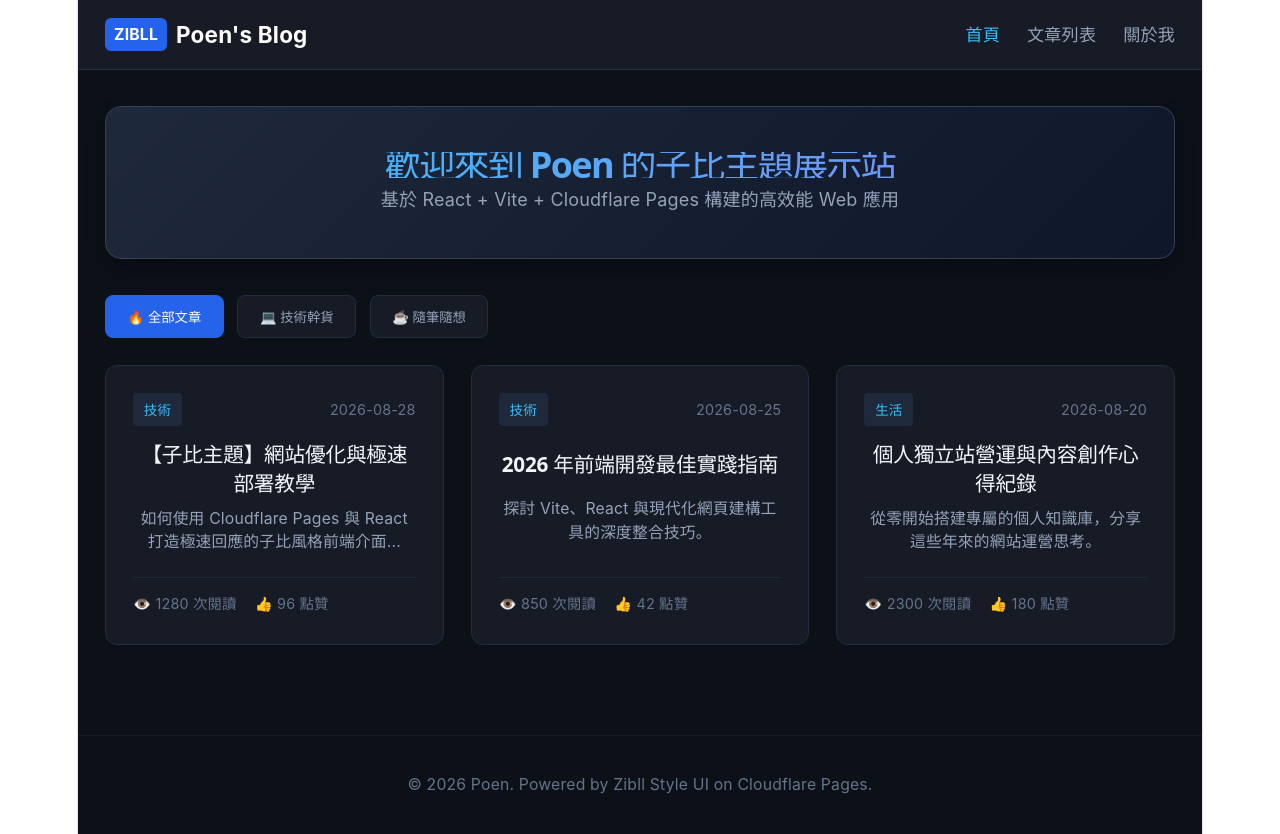
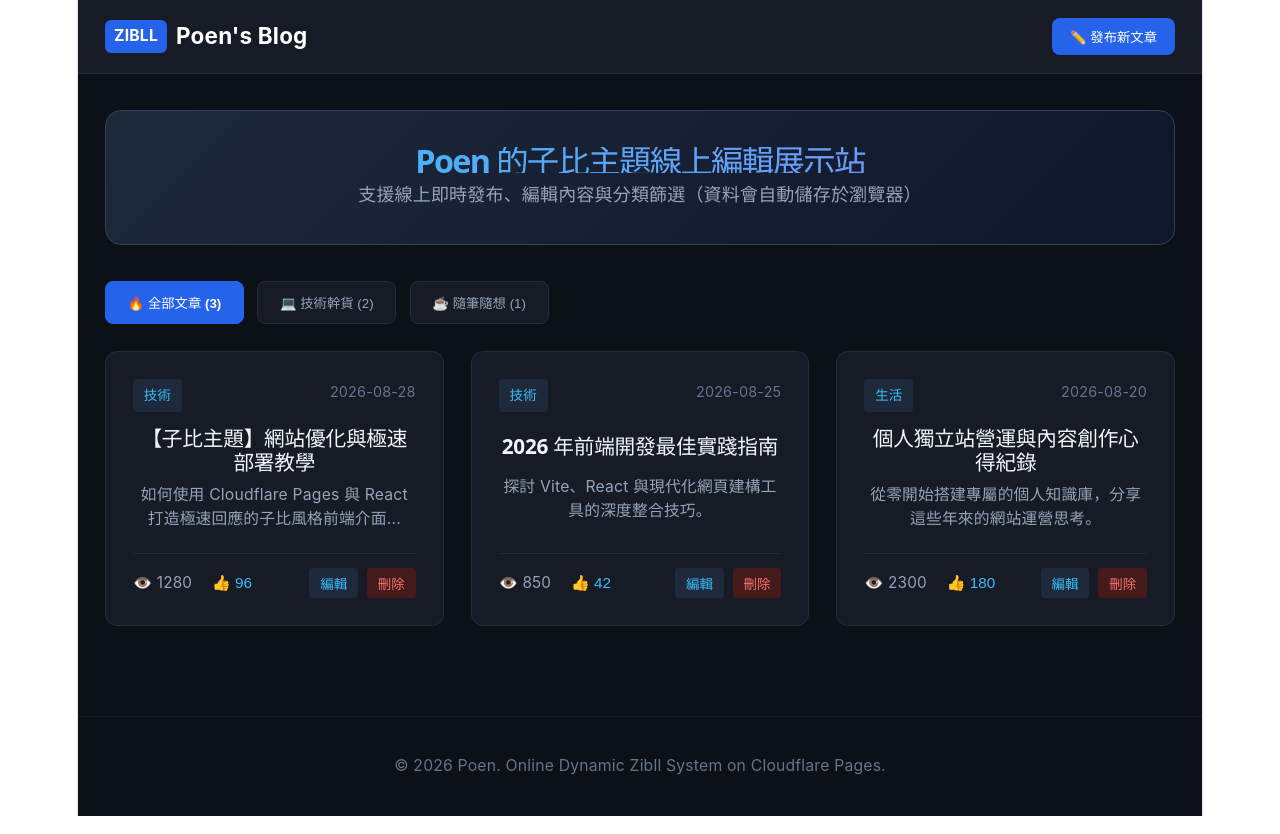
Before and after one commit to PoenInfo/my-zibll-app, a React (Vite) app: page / in a window 1280 px wide. Built offline with nearby package versions, Linux system fonts and the light colour scheme.

Commit message:
feat: implement Zibll style blog homepage

```diff
--- a/src/App.tsx
+++ b/src/App.tsx
@@ -1,13 +1,84 @@
-import { useState } from 'react'
+import { useState, useEffect } from 'react'
+
+interface Post {
+  id: number
+  title: string
+  category: string
+  date: string
+  views: number
+  likes: number
+  desc: string
+}
+
+const INITIAL_POSTS: Post[] = [
+  { id: 1, title: '【子比主題】網站優化與極速部署教學', category: 'tech', date: '2026-08-28', views: 1280, likes: 96, desc: '如何使用 Cloudflare Pages 與 React 打造極速回應的子比風格前端介面...' },
+  { id: 2, title: '2026 年前端開發最佳實踐指南', category: 'tech', date: '2026-08-25', views: 850, likes: 42, desc: '探討 Vite、React 與現代化網頁建構工具的深度整合技巧。' },
+  { id: 3, title: '個人獨立站營運與內容創作心得紀錄', category: 'life', date: '2026-08-20', views: 2300, likes: 180, desc: '從零開始搭建專屬的個人知識庫，分享這些年來的網站運營思考。' },
+]
 
 export default function App() {
   const [activeTab, setActiveTab] = useState('all')
+  const [posts, setPosts] = useState<Post[]>(() => {
+    const saved = localStorage.getItem('zibll_posts')
+    return saved ? JSON.parse(saved) : INITIAL_POSTS
+  })
 
-  const posts = [
-    { id: 1, title: '【子比主題】網站優化與極速部署教學', category: 'tech', date: '2026-08-28', views: 1280, likes: 96, desc: '如何使用 Cloudflare Pages 與 React 打造極速回應的子比風格前端介面...' },
-    { id: 2, title: '2026 年前端開發最佳實踐指南', category: 'tech', date: '2026-08-25', views: 850, likes: 42, desc: '探討 Vite、React 與現代化網頁建構工具的深度整合技巧。' },
-    { id: 3, title: '個人獨立站營運與內容創作心得紀錄', category: 'life', date: '2026-08-20', views: 2300, likes: 180, desc: '從零開始搭建專屬的個人知識庫，分享這些年來的網站運營思考。' },
-  ]
+  // 編輯與新增模態框 State
+  const [showModal, setShowModal] = useState(false)
+  const [editingId, setEditingId] = useState<number | null>(null)
+  const [formData, setFormData] = useState({ title: '', category: 'tech', desc: '' })
+
+  useEffect(() => {
+    localStorage.setItem('zibll_posts', JSON.stringify(posts))
+  }, [posts])
+
+  // 開啟新增文章模態框
+  const handleOpenAdd = () => {
+    setEditingId(null)
+    setFormData({ title: '', category: 'tech', desc: '' })
+    setShowModal(true)
+  }
+
+  // 開啟編輯文章模態框
+  const handleOpenEdit = (post: Post) => {
+    setEditingId(post.id)
+    setFormData({ title: post.title, category: post.category, desc: post.desc })
+    setShowModal(true)
+  }
+
+  // 儲存文章（新增或更新）
+  const handleSave = (e: React.FormEvent) => {
+    e.preventDefault()
+    if (!formData.title.trim()) return alert('請輸入文章標題！')
+
+    if (editingId) {
+      setPosts(posts.map(p => p.id === editingId ? { ...p, ...formData } : p))
+    } else {
+      const newPost: Post = {
+        id: Date.now(),
+        title: formData.title,
+        category: formData.category,
+        date: new Date().toISOString().split('T')[0],
+        views: 1,
+        likes: 0,
+        desc: formData.desc,
+      }
+      setPosts([newPost, ...posts])
+    }
+    setShowModal(false)
+  }
+
+  // 刪除文章
+  const handleDelete = (id: number) => {
+    if (confirm('確定要刪除這篇文章嗎？')) {
+      setPosts(posts.filter(p => p.id !== id))
+    }
+  }
+
+  // 點讚
+  const handleLike = (id: number) => {
+    setPosts(posts.map(p => p.id === id ? { ...p, likes: p.likes + 1 } : p))
+  }
 
   const filteredPosts = activeTab === 'all'
     ? posts
@@ -21,20 +92,18 @@ export default function App() {
           <div style={styles.logo}>
             <span style={styles.logoBadge}>ZIBLL</span> Poen's Blog
           </div>
-          <nav style={styles.navMenu}>
-            <span style={styles.navItemActive}>首頁</span>
-            <span style={styles.navItem}>文章列表</span>
-            <span style={styles.navItem}>關於我</span>
-          </nav>
+          <button style={styles.createBtn} onClick={handleOpenAdd}>
+            ✏️ 發布新文章
+          </button>
         </div>
       </header>
 
       {/* 主體區塊 */}
       <main style={styles.main}>
-        {/* Banner 橫幅廣告/宣告 */}
+        {/* Banner 橫幅 */}
         <section style={styles.heroBanner}>
-          <h1 style={styles.heroTitle}>歡迎來到 Poen 的子比主題展示站</h1>
-          <p style={styles.heroSub}>基於 React + Vite + Cloudflare Pages 構建的高效能 Web 應用</p>
+          <h1 style={styles.heroTitle}>Poen 的子比主題線上編輯展示站</h1>
+          <p style={styles.heroSub}>支援線上即時發布、編輯內容與分類篩選（資料會自動儲存於瀏覽器）</p>
         </section>
 
         {/* 分類選單（Tab） */}
@@ -43,19 +112,19 @@ export default function App() {
             style={activeTab === 'all' ? styles.tabActive : styles.tab}
             onClick={() => setActiveTab('all')}
           >
-            🔥 全部文章
+            🔥 全部文章 ({posts.length})
           </button>
           <button
             style={activeTab === 'tech' ? styles.tabActive : styles.tab}
             onClick={() => setActiveTab('tech')}
           >
-            💻 技術幹貨
+            💻 技術幹貨 ({posts.filter(p=>p.category==='tech').length})
           </button>
           <button
             style={activeTab === 'life' ? styles.tabActive : styles.tab}
             onClick={() => setActiveTab('life')}
           >
-            ☕ 隨筆隨想
+            ☕ 隨筆隨想 ({posts.filter(p=>p.category==='life').length})
           </button>
         </div>
 
@@ -71,30 +140,89 @@ export default function App() {
               </div>
               <h2 style={styles.postTitle}>{post.title}</h2>
               <p style={styles.postDesc}>{post.desc}</p>
+
               <div style={styles.cardFooter}>
-                <span>👁️ {post.views} 次閱讀</span>
-                <span>👍 {post.likes} 點贊</span>
+                <div style={styles.stats}>
+                  <span>👁️ {post.views}</span>
+                  <button style={styles.likeBtn} onClick={() => handleLike(post.id)}>
+                    👍 {post.likes}
+                  </button>
+                </div>
+                <div style={styles.actions}>
+                  <button style={styles.actionBtn} onClick={() => handleOpenEdit(post)}>編輯</button>
+                  <button style={styles.deleteBtn} onClick={() => handleDelete(post.id)}>刪除</button>
+                </div>
               </div>
             </article>
           ))}
         </div>
       </main>
 
-      {/* 頁腳 */}
+      {/* 線上編輯/新增模態框 Modal */}
+      {showModal && (
+        <div style={styles.modalOverlay}>
+          <div style={styles.modalContent}>
+            <h2 style={styles.modalTitle}>{editingId ? '📝 編輯文章' : '✏️ 發布新文章'}</h2>
+            <form onSubmit={handleSave}>
+              <div style={styles.formGroup}>
+                <label style={styles.label}>文章標題</label>
+                <input
+                  type="text"
+                  style={styles.input}
+                  value={formData.title}
+                  onChange={e => setFormData({ ...formData, title: e.target.value })}
+                  placeholder="請輸入文章標題"
+                  required
+                />
+              </div>
+
+              <div style={styles.formGroup}>
+                <label style={styles.label}>文章分類</label>
+                <select
+                  style={styles.select}
+                  value={formData.category}
+                  onChange={e => setFormData({ ...formData, category: e.target.value })}
+                >
+                  <option value="tech">💻 技術幹貨</option>
+                  <option value="life">☕ 隨筆隨想</option>
+                </select>
+              </div>
+
+              <div style={styles.formGroup}>
+                <label style={styles.label}>文章摘要/內容</label>
+                <textarea
+                  style={styles.textarea}
+                  value={formData.desc}
+                  onChange={e => setFormData({ ...formData, desc: e.target.value })}
+                  placeholder="請輸入文章簡介或詳細內容..."
+                  rows={4}
+                  required
+                />
+              </div>
+
+              <div style={styles.modalActions}>
+                <button type="button" style={styles.cancelBtn} onClick={() => setShowModal(false)}>取消</button>
+                <button type="submit" style={styles.submitBtn}>儲存發布</button>
+              </div>
+            </form>
+          </div>
+        </div>
+      )}
+
       <footer style={styles.footer}>
-        <p>© 2026 Poen. Powered by Zibll Style UI on Cloudflare Pages.</p>
+        <p>© 2026 Poen. Online Dynamic Zibll System on Cloudflare Pages.</p>
       </footer>
     </div>
   )
 }
 
-// 子比風格專屬 CSS 樣式
+// 樣式表
 const styles: { [key: string]: React.CSSProperties } = {
   container: {
     minHeight: '100vh',
     backgroundColor: '#0c1017',
     color: '#e2e8f0',
-    fontFamily: '-apple-system, BlinkMacSystemFont, "Segoe UI", Roboto, "Helvetica Neue", Arial, sans-serif',
+    fontFamily: '-apple-system, BlinkMacSystemFont, "Segoe UI", Roboto, sans-serif',
   },
   navbar: {
     backgroundColor: '#161b26',
@@ -126,18 +254,13 @@ const styles: { [key: string]: React.CSSProperties } = {
     borderRadius: '6px',
     fontSize: '0.875rem',
   },
-  navMenu: {
-    display: 'flex',
-    gap: '1.5rem',
-    fontSize: '0.95rem',
-  },
-  navItemActive: {
-    color: '#38bdf8',
+  createBtn: {
+    backgroundColor: '#2563eb',
+    color: '#ffffff',
+    border: 'none',
+    padding: '0.5rem 1rem',
+    borderRadius: '8px',
     fontWeight: '600',
-    cursor: 'pointer',
-  },
-  navItem: {
-    color: '#94a3b8',
     cursor: 'pointer',
   },
   main: {
@@ -149,12 +272,11 @@ const styles: { [key: string]: React.CSSProperties } = {
     background: 'linear-gradient(135deg, #1e293b 0%, #0f172a 100%)',
     border: '1px solid #334155',
     borderRadius: '16px',
-    padding: '2.5rem',
+    padding: '2rem 2.5rem',
     marginBottom: '2rem',
-    boxShadow: '0 10px 25px -5px rgba(0, 0, 0, 0.3)',
   },
   heroTitle: {
-    fontSize: '2rem',
+    fontSize: '1.8rem',
     fontWeight: '800',
     margin: '0 0 0.5rem 0',
     background: 'linear-gradient(to right, #38bdf8, #818cf8)',
@@ -164,7 +286,6 @@ const styles: { [key: string]: React.CSSProperties } = {
   heroSub: {
     color: '#94a3b8',
     margin: 0,
-    fontSize: '1rem',
   },
   tabContainer: {
     display: 'flex',
@@ -205,7 +326,6 @@ const styles: { [key: string]: React.CSSProperties } = {
   cardHeader: {
     display: 'flex',
     justifyContent: 'space-between',
-    alignItems: 'center',
     marginBottom: '0.75rem',
   },
   postCategory: {
@@ -214,7 +334,6 @@ const styles: { [key: string]: React.CSSProperties } = {
     fontSize: '0.75rem',
     padding: '0.2rem 0.6rem',
     borderRadius: '4px',
-    fontWeight: '600',
   },
   postDate: {
     fontSize: '0.8rem',
@@ -225,7 +344,6 @@ const styles: { [key: string]: React.CSSProperties } = {
     fontWeight: '700',
     margin: '0 0 0.5rem 0',
     color: '#f1f5f9',
-    lineHeight: '1.4',
   },
   postDesc: {
     fontSize: '0.875rem',
@@ -235,11 +353,129 @@ const styles: { [key: string]: React.CSSProperties } = {
   },
   cardFooter: {
     display: 'flex',
-    gap: '1rem',
-    fontSize: '0.8rem',
-    color: '#64748b',
+    justifyContent: 'space-between',
+    alignItems: 'center',
     borderTop: '1px solid #1e293b',
     paddingTop: '0.75rem',
+  },
+  stats: {
+    display: 'flex',
+    gap: '0.75rem',
+    alignItems: 'center',
+    fontSize: '0.85rem',
+    color: '#94a3b8',
+  },
+  likeBtn: {
+    background: 'none',
+    border: 'none',
+    color: '#38bdf8',
+    cursor: 'pointer',
+    fontSize: '0.85rem',
+  },
+  actions: {
+    display: 'flex',
+    gap: '0.5rem',
+  },
+  actionBtn: {
+    backgroundColor: '#1e293b',
+    color: '#38bdf8',
+    border: 'none',
+    padding: '0.3rem 0.6rem',
+    borderRadius: '4px',
+    cursor: 'pointer',
+    fontSize: '0.75rem',
+  },
+  deleteBtn: {
+    backgroundColor: '#451a1a',
+    color: '#f87171',
+    border: 'none',
+    padding: '0.3rem 0.6rem',
+    borderRadius: '4px',
+    cursor: 'pointer',
+    fontSize: '0.75rem',
+  },
+  modalOverlay: {
+    position: 'fixed',
+    top: 0,
+    left: 0,
+    right: 0,
+    bottom: 0,
+    backgroundColor: 'rgba(0, 0, 0, 0.75)',
+    display: 'flex',
+    justifyContent: 'center',
+    alignItems: 'center',
+    zIndex: 1000,
+  },
+  modalContent: {
+    backgroundColor: '#161b26',
+    border: '1px solid #334155',
+    borderRadius: '16px',
+    padding: '2rem',
+    width: '90%',
+    maxWidth: '500px',
+  },
+  modalTitle: {
+    margin: '0 0 1.5rem 0',
+    color: '#f1f5f9',
+  },
+  formGroup: {
+    marginBottom: '1rem',
+  },
+  label: {
+    display: 'block',
+    fontSize: '0.875rem',
+    color: '#94a3b8',
+    marginBottom: '0.5rem',
+  },
+  input: {
+    width: '100%',
+    padding: '0.75rem',
+    borderRadius: '8px',
+    border: '1px solid #334155',
+    backgroundColor: '#0c1017',
+    color: '#ffffff',
+    boxSizing: 'border-box',
+  },
+  select: {
+    width: '100%',
+    padding: '0.75rem',
+    borderRadius: '8px',
+    border: '1px solid #334155',
+    backgroundColor: '#0c1017',
+    color: '#ffffff',
+    boxSizing: 'border-box',
+  },
+  textarea: {
+    width: '100%',
+    padding: '0.75rem',
+    borderRadius: '8px',
+    border: '1px solid #334155',
+    backgroundColor: '#0c1017',
+    color: '#ffffff',
+    boxSizing: 'border-box',
+  },
+  modalActions: {
+    display: 'flex',
+    justifyContent: 'flex-end',
+    gap: '0.75rem',
+    marginTop: '1.5rem',
+  },
+  cancelBtn: {
+    backgroundColor: '#1e293b',
+    color: '#94a3b8',
+    border: 'none',
+    padding: '0.6rem 1.2rem',
+    borderRadius: '8px',
+    cursor: 'pointer',
+  },
+  submitBtn: {
+    backgroundColor: '#2563eb',
+    color: '#ffffff',
+    border: 'none',
+    padding: '0.6rem 1.2rem',
+    borderRadius: '8px',
+    cursor: 'pointer',
+    fontWeight: '600',
   },
   footer: {
     textAlign: 'center',
```
